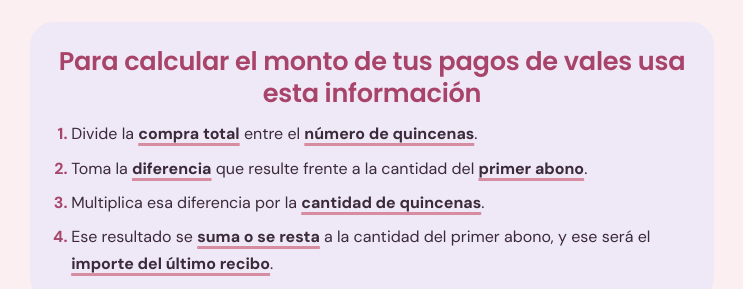
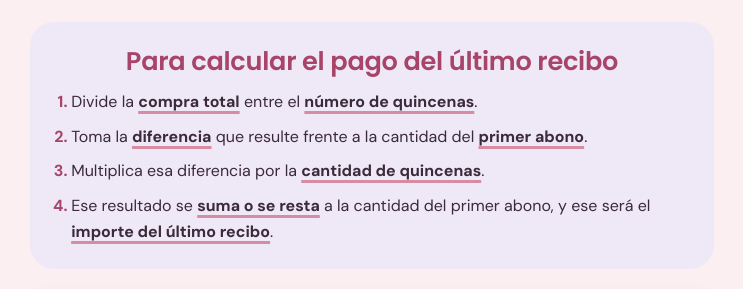
Before and after one commit to duskyberry/rebeca_vales3, a plain HTML site: page index.html in a window 1280 px wide. Shown: the part 471-760 px from the top of the page, without its empty margins (268-1011 px from the left). Drawn offline with Linux system fonts and the light colour scheme.

Commit message:
Update heading for payment calculation instructions

```diff
--- a/index.html
+++ b/index.html
@@ -36,7 +36,7 @@
   <p class="lead">Toca el nombre de tu tienda para ver cómo funciona.</p>
 
   <div class="always">
-    <h3>Para calcular el monto de tus pagos de vales usa esta información</h3>
+    <h3>Para calcular el pago del último recibo</h3>
     <ol>
       <li>Divide la <u>compra total</u> entre el <u>número de quincenas</u>.</li>
       <li>Toma la <u>diferencia</u> que resulte frente a la cantidad del <u>primer abono</u>.</li>
```
